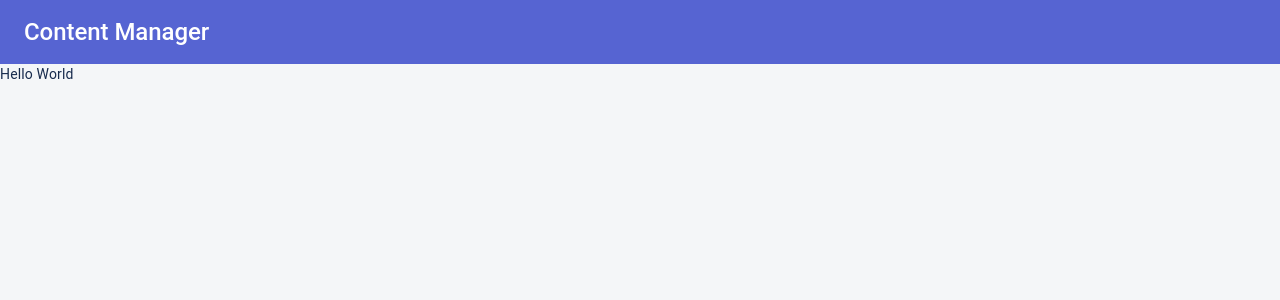
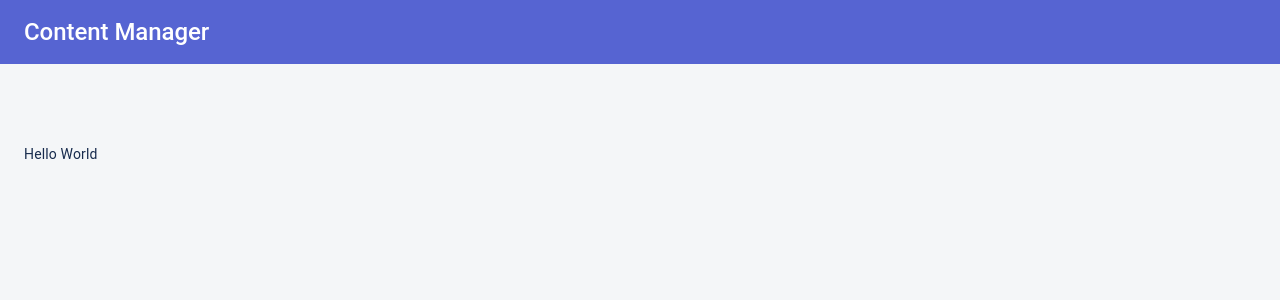
Before and after one commit to danieljindev/next-content-manager, a Next.js app: page / in a window 1280 px wide. Shown: the top 300 px of the page. Built offline with nearby package versions, Linux system fonts and the light colour scheme.

Commit message:
Configure main layout

```diff
--- a/components/layouts/MainLayout.tsx
+++ b/components/layouts/MainLayout.tsx
@@ -1,20 +1,40 @@
-import { CssBaseline, ThemeProvider } from '@material-ui/core';
+import React from 'react';
+import { Container, CssBaseline, ThemeProvider, Box, makeStyles } from '@material-ui/core';
 import { GlobalStateProvider } from '../../contexts/GlobalStateContext';
 import theme from '../../theme';
 import Navbar from './Navbar';
+
+const useStyles = makeStyles((theme) => ({
+  root: {
+    minHeight: '100vh',
+    display: 'flex',
+    flexDirection: 'column',
+  },
+  container: {
+    flex: '1',
+  },
+}));
 
 export interface MainLayoutProps {
   children: JSX.Element[] | JSX.Element;
 }
 
-const MainLayout: React.FC<MainLayoutProps> = ({ children }) => (
+const MainLayout: React.FC<MainLayoutProps> = ({ children }) => {
+  const classes = useStyles();
+
+  return (
     <GlobalStateProvider>
       <ThemeProvider theme={theme}>
         <CssBaseline />
+        <div className={classes.root}>
           <Navbar />
-      {children}
+          <Container className={classes.container}>
+            <Box my={10}>{children}</Box>
+          </Container>
+        </div>
       </ThemeProvider>
     </GlobalStateProvider>
   );
+};
 
 export default MainLayout;
```
Lines whose indentation alone changed are shown as unchanged.
